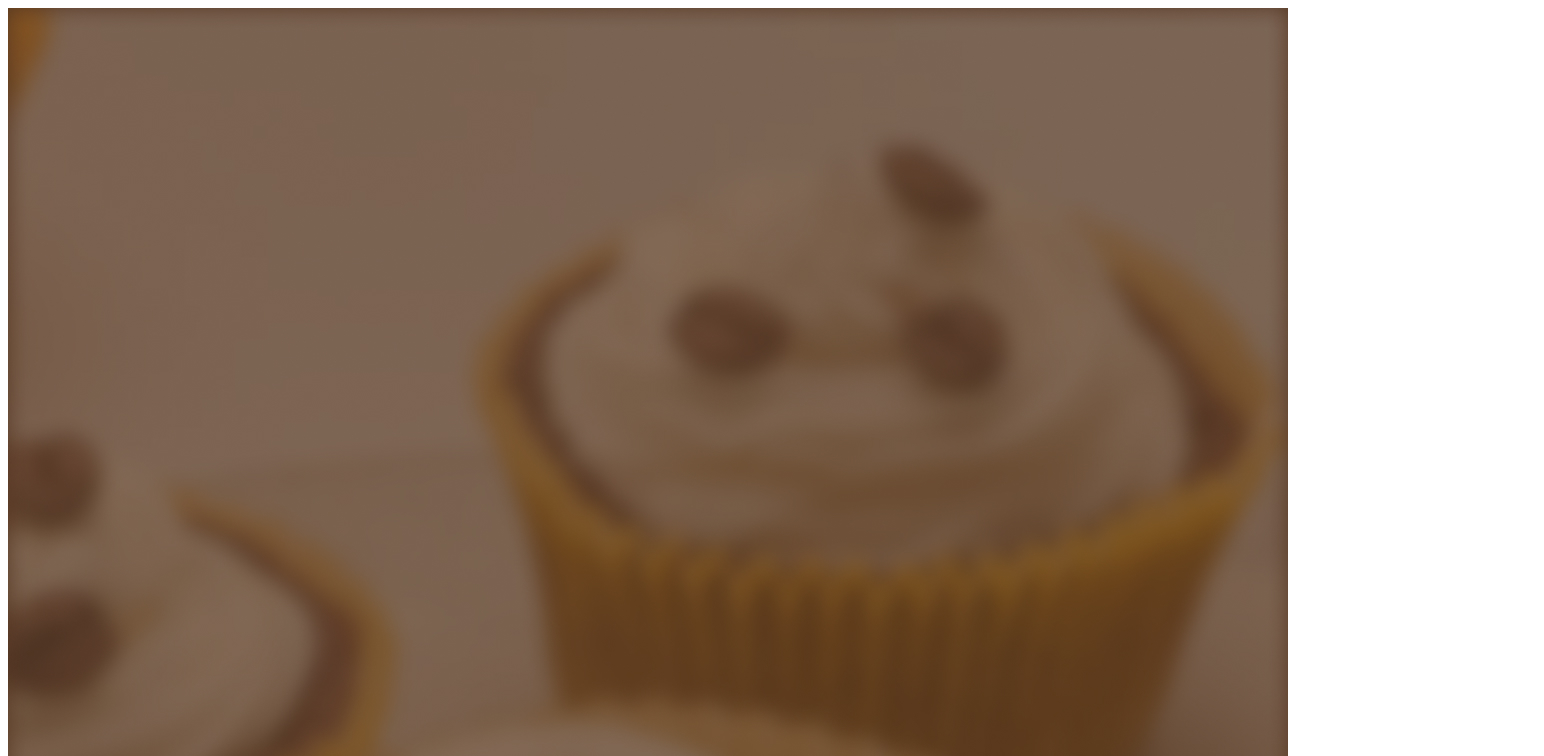
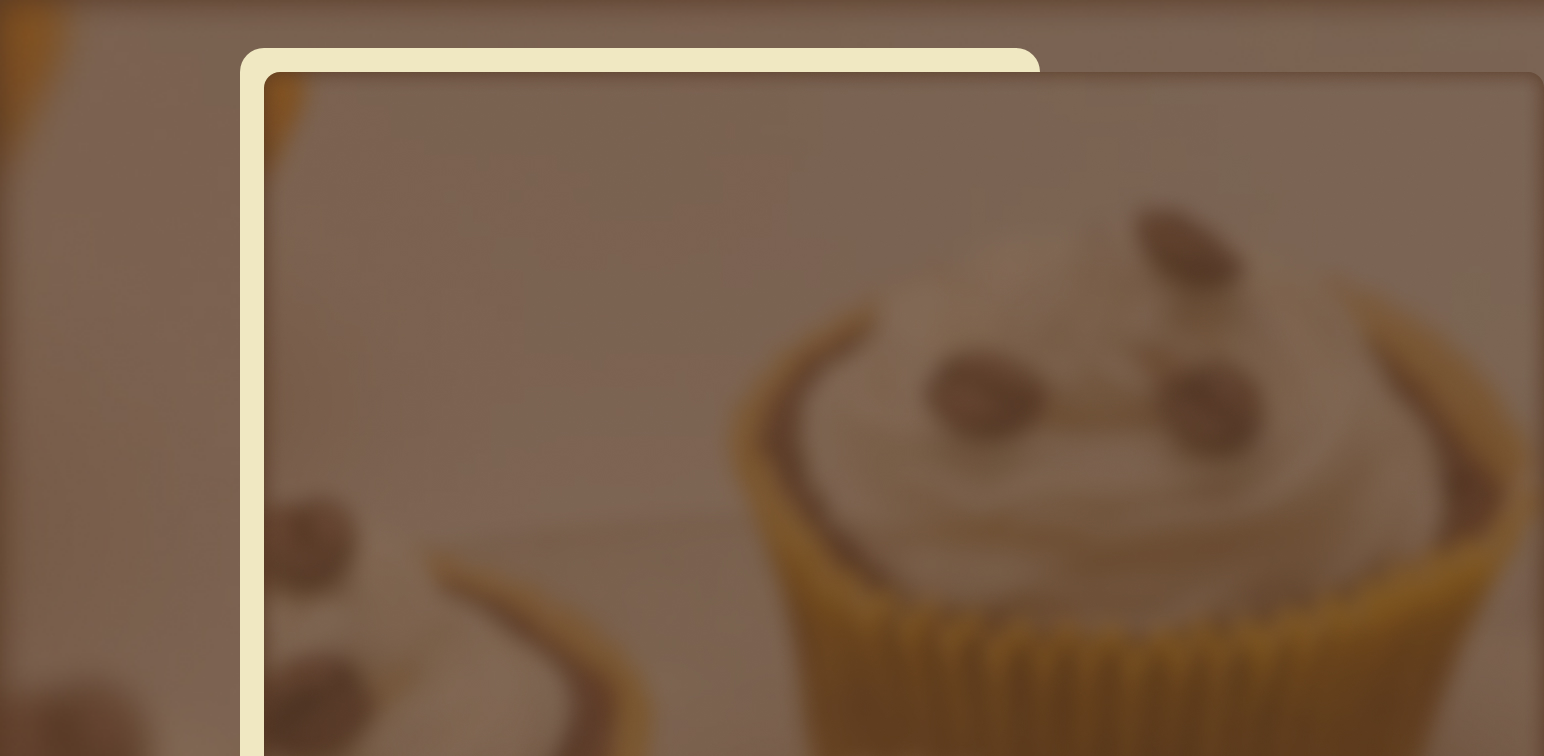
Before and after one commit to deizirrs/Pagina-de-Receitas, a plain HTML site: page index.html in a window 1280 px wide. Shown: the top 756 px of the page, 1544 px wide, since content can reach past the window. Drawn offline with Linux system fonts and the light colour scheme.

Commit message:
added background image and styling the page

```diff
--- a/style.css
+++ b/style.css
@@ -1,3 +1,18 @@
-imag{
+
+body{
+    background-image: url(assets/cupcake-de-fundo.jpg);
+    background-size: cover;
+}
+#page{
+    box-sizing: border-box;
+    width: 800px;
+    padding: 24px;
+    background-color: #F0E8C2;
+    border-radius: 24px;
+    margin: 48px auto;
+
+}
+
+img{
     border-radius: 16px;
 }
```
